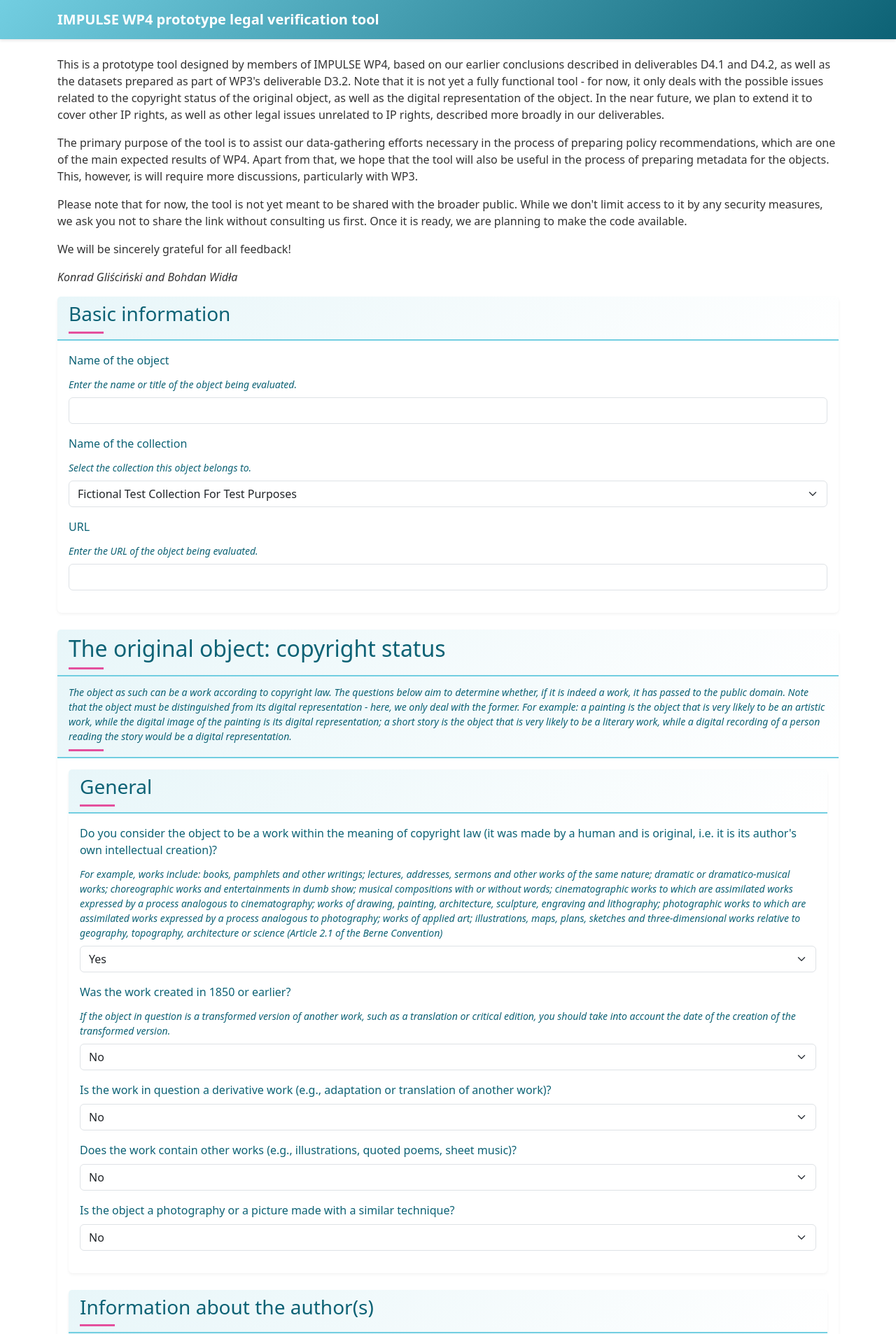
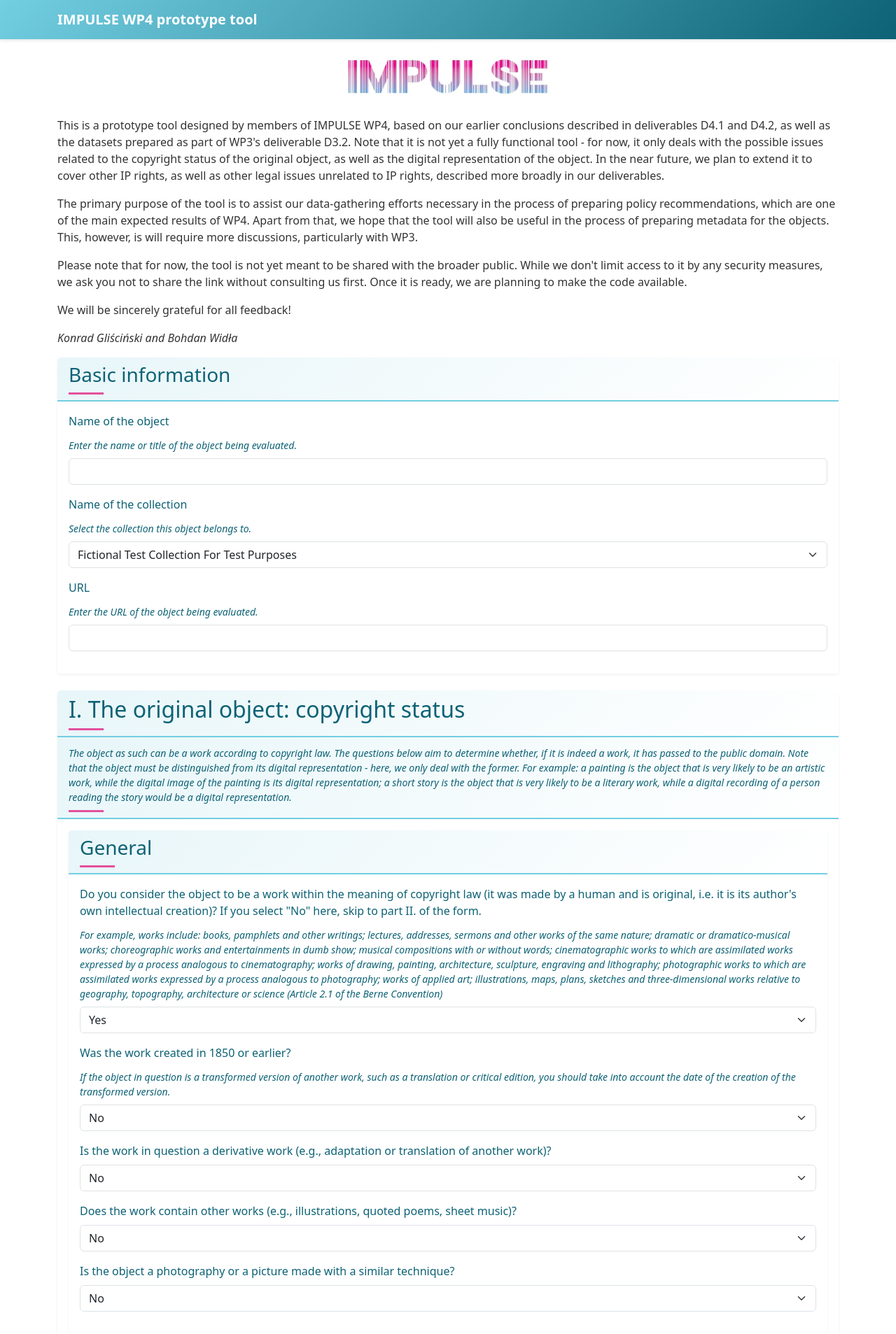
Before and after one commit to Leftfish/impulse-wp4-tool, a Flask app: page / in a window 1280 px wide. Shown: the top 1907 px of the page at 70% size. Run offline with Flask 3, Linux system fonts and the light colour scheme.

Commit message:
Update for the first release.

````diff
--- a/forms.py
+++ b/forms.py
@@ -351,7 +351,7 @@ class CopyrightForm(FlaskForm):
 
     # General section - Copyright work status
     is_copyright_work = SelectField(
-        'Do you consider the object to be a work within the meaning of copyright law (it was made by a human and is original, i.e. it is its author\'s own intellectual creation)?',
+        'Do you consider the object to be a work within the meaning of copyright law (it was made by a human and is original, i.e. it is its author\'s own intellectual creation)? If you select "No" here, skip to part II. of the form.',
         description='For example, works include: books, pamphlets and other writings; lectures, addresses, sermons and other works of the same nature; dramatic or dramatico-musical works; choreographic works and entertainments in dumb show; musical compositions with or without words; cinematographic works to which are assimilated works expressed by a process analogous to cinematography; works of drawing, painting, architecture, sculpture, engraving and lithography; photographic works to which are assimilated works expressed by a process analogous to photography; works of applied art; illustrations, maps, plans, sketches and three-dimensional works relative to geography, topography, architecture or science (Article 2.1 of the Berne Convention)',
         choices=[
             ('work', 'Yes'),
--- a/templates/base.html
+++ b/templates/base.html
@@ -3,16 +3,20 @@
 <head>
     <meta charset="UTF-8">
     <meta name="viewport" content="width=device-width, initial-scale=1.0">
-    <title>IMPULSE WP4 prototype legal verification tool</title>
+    <title>IMPULSE WP4 prototype tool</title>
     <link href="https://cdn.jsdelivr.net/npm/bootstrap@5.3.0/dist/css/bootstrap.min.css" rel="stylesheet">
     <link href="{{ url_for('static', filename='css/style.css') }}" rel="stylesheet">
 </head>
 <body>
     <nav class="navbar navbar-expand-lg navbar-dark bg-dark">
         <div class="container">
-            <a class="navbar-brand" href="/">IMPULSE WP4 prototype legal verification tool</a>
+            <a class="navbar-brand" href="/">IMPULSE WP4 prototype tool</a>
         </div>
     </nav>
+
+    <div class="text-center my-4">
+        <img src="{{ url_for('static', filename='img/impulse.jpg') }}" alt="IMPULSE Logo" style="max-width: 300px; height: auto;">
+    </div>
 
     <div class="container mt-4">
         {% block content %}{% endblock %}
--- a/templates/index.html
+++ b/templates/index.html
@@ -58,7 +58,7 @@
 
     <div class="card mb-4">
         <div class="card-header">
-            <h2>The original object: copyright status</h2>
+            <h2>I. The original object: copyright status</h2>
         </div>
         <div class="card-header">
             {% if form.original_object_description.description %}
--- a/utils.py
+++ b/utils.py
@@ -785,7 +785,7 @@ def calculate_results(data, intermediate):
 def generate_markdown_report(results):
     """Generate a markdown report from the results."""
 
-    md_content = ["# Legal Status Evaluation Report\n"]
+    md_content = ["# Report\n"]
 
     # Add object and institution information
     object_name = results.get('object_name') or "unknown"
@@ -844,7 +844,7 @@ def generate_markdown_report(results):
 
     # Add debug information
     if results.get('debug_info'):
-        md_content.append("\n## 🔍 Source Data (JSON)\n")
+        md_content.append("\n## 🔍 Source data (JSON)\n")
         md_content.append("```json\n")
         import json
         debug_json = json.dumps(results['debug_info'], indent=2, sort_keys=True, default=str)
@@ -856,7 +856,7 @@ def generate_markdown_report(results):
 def generate_text_report(results):
     """Generate a plain text report from the results."""
 
-    content = ["Legal Status Evaluation Report\n"]
+    content = ["Report\n"]
 
     # Add object and institution information
     object_name = results.get('object_name') or "unknown"
````
Also changed, not shown: other parts of templates/index.html (+1 -1 lines), tests/test_copyright_calculations.py (+1 -1 lines).
